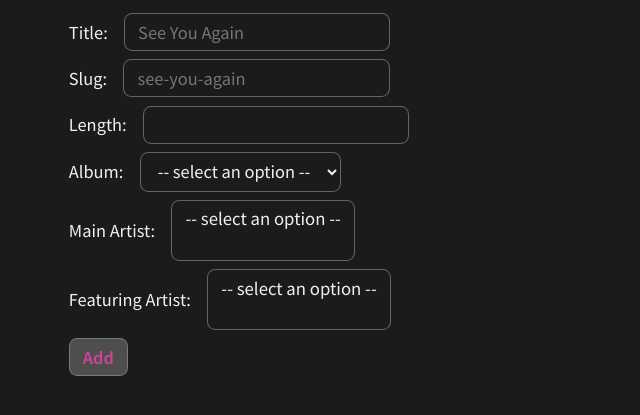
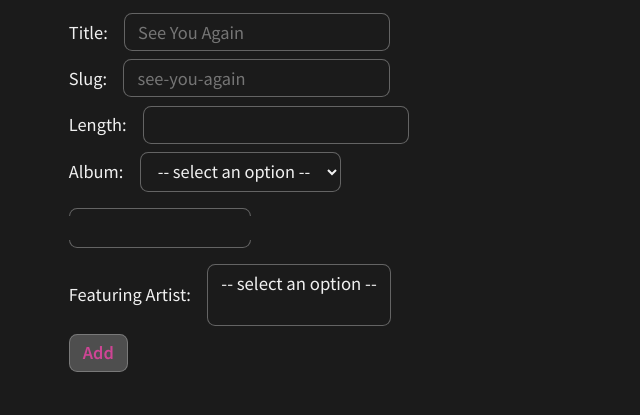
Before and after one commit to cammarb/miley-discography, a Flask app: page /songs/add_song in a window 1280 px wide. Shown: the part 150-565 px from the top of the page, without its empty margins (0-640 px from the left). Run offline with Flask 2, Linux system fonts and the light colour scheme; data that the repository does not hold is empty.

Commit message:
add multiselect (atttempt)

```diff
--- a/app/static/css/main.css
+++ b/app/static/css/main.css
@@ -85,6 +85,7 @@ nav {
 }
 
 /* Components */
+/* Buttons */
 .btn {
     padding: 0.4rem 0.8rem;
     background-color: var(--bg-grey-200);
@@ -182,6 +183,41 @@ form div {
     margin: 0.5rem 0;
 }
 
+/* Multiselect */
+.multiselect {
+    width: 200px;
+}
+
+.selectBox {
+    position: relative;
+}
+
+.selectBox select {
+    width: 100%;
+    font-weight: bold;
+}
+
+.overSelect {
+    position: absolute;
+    left: 0;
+    right: 0;
+    top: 0;
+    bottom: 0;
+}
+
+#checkboxes {
+    display: none;
+    border: 1px #dadada solid;
+}
+
+#checkboxes label {
+    display: block;
+}
+
+#checkboxes label:hover {
+    background-color: #1e90ff;
+}
+
 
 @media (max-width: 60em) {
     nav {
--- a/app/static/js/multiselect.js
+++ b/app/static/js/multiselect.js
@@ -0,0 +1,15 @@
+let expanded = false;
+
+const showCheckboxes = () => {
+    const checkboxes = document.getElementById("checkboxes");
+    if (!expanded) {
+        checkboxes.style.display = "block";
+        expanded = true;
+    } else {
+        checkboxes.style.display = "none";
+        expanded = false;
+    }
+}
+
+const selectBox = document.querySelector('.selectBox')
+selectBox.addEventListener('click', showCheckboxes)
--- a/app/templates/songs/add_song.html
+++ b/app/templates/songs/add_song.html
@@ -1,6 +1,7 @@
 {% extends 'base.html'%}
 {% block head%}
 {{super()}}
+<script src="{{ url_for('static',filename='js/multiselect.js') }}"></script>
 {% endblock %}
 
 {% block nav %}
@@ -36,14 +37,19 @@
             {% endfor %}
         </select>
     </div>
-    <div>
-        <label for="main_artist">Main Artist:</label>
-        <select name="main_artist" id="main_artist" multiple="multiple" size="2">
-            <option disabled selected value>-- select an option --</option>
+    <div class="multiselect">
+        <div class="selectBox">
+            <select>
+                <option>Select an option</option>
+            </select>
+            <div class="overSelect"></div>
+        </div>
+        <div id="checkboxes">
             {% for artist in artists %}
-            <option value="{{artist.id}}">{{artist.name}}</option>
+            <label for="{{artist.id}}"><input type="checkbox" id="{{artist.id}}"
+                    value="{{artist.id}}">{{artist.name}}</label>
             {% endfor %}
-        </select>
+        </div>
     </div>
     <div>
         <label for="featuring_artist">Featuring Artist:</label>
```
